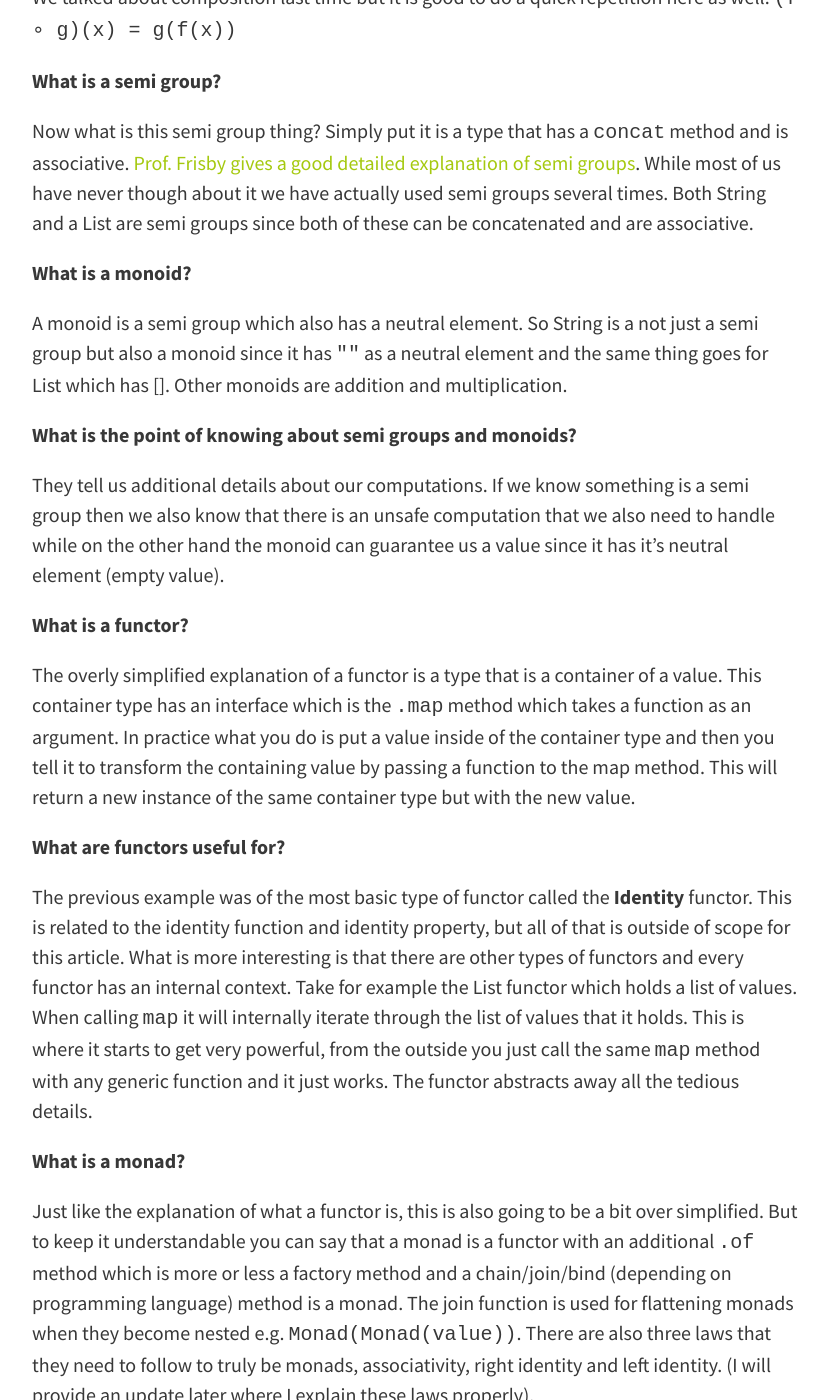
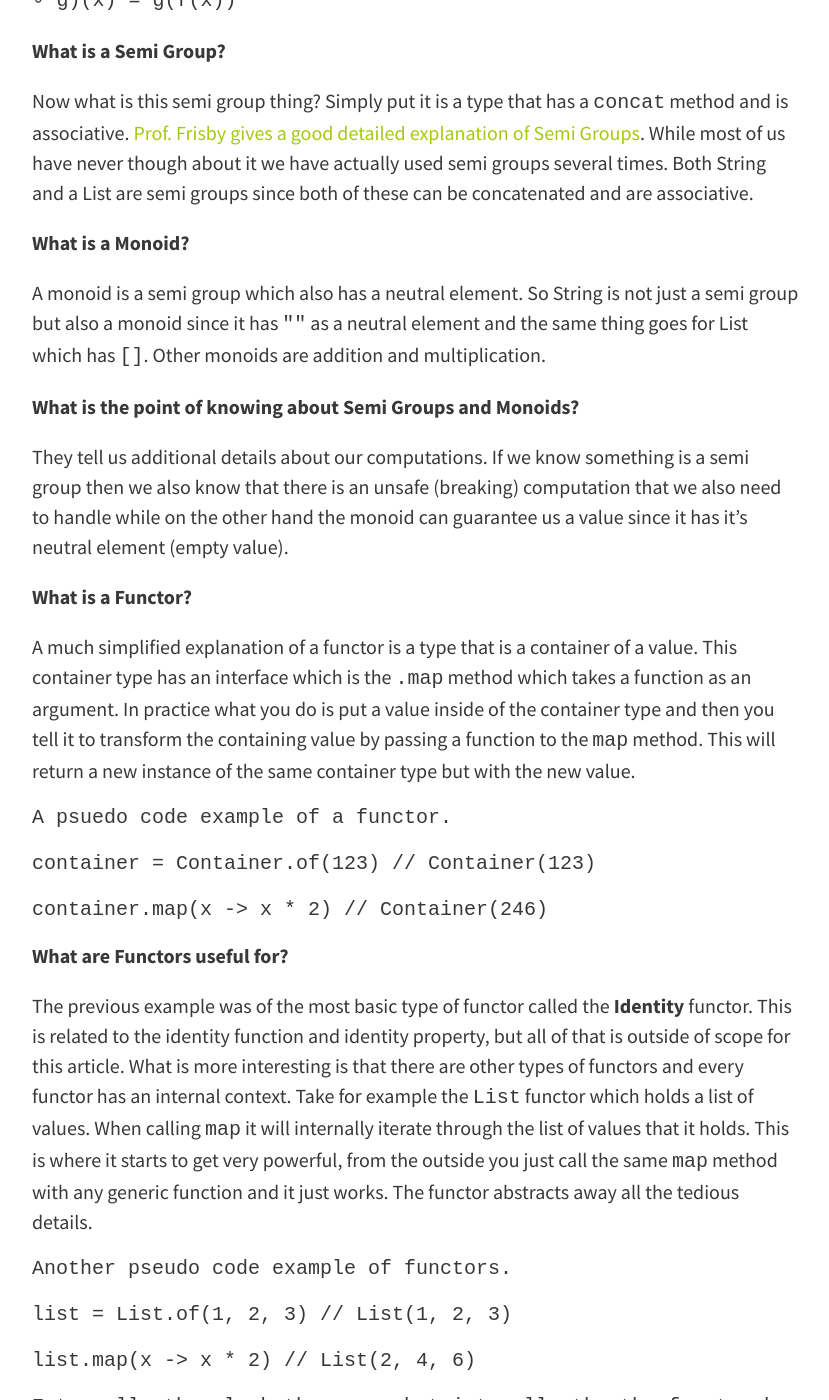
Before and after one commit to chriskevin/chrisunleashed, a Jekyll site: the page built from _posts/2018-11-16-fp-part2-functors-monads.md, in a window 1280 px wide and 1400 px high, scrolled down 1798 px. Shown: the whole window, without its empty margins (224-1053 px from the left). Built offline with Jekyll 4.4.1, drawn with Linux system fonts in a browser that asks for light colours; nearby versions of some CDN libraries; some of the changed text lies outside the part shown.

Commit message:
Publish FP part 2 missing text

````diff
--- a/_posts/2018-11-16-fp-part2-functors-monads.md
+++ b/_posts/2018-11-16-fp-part2-functors-monads.md
@@ -6,11 +6,11 @@
 tags: [functional programming, Java, JavaScript]
 ---
 
-**This is part of a series about developing your skills as a software developer. Last time we talked about functional programming we only touched [the basics](https://chriskevin.github.io/chrisunleashed/2018/09/28/fp-part1-java-kotlin-js.html). Beyond this point we start heading down the rabbit hole, which in this case goes very deep. All the way down to Category Theory. Now programming and mathematics start to get interrelated. However in this article we will try to stay more close to the practical applications in programming and leave the advanced math for a later time.**
+**This is part of a series about developing your skills as a software developer. Last time when we talked about functional programming we only touched [the basics](https://chriskevin.github.io/chrisunleashed/2018/09/28/fp-part1-java-kotlin-js.html). Beyond this point we start heading down the rabbit hole, which in this case goes very deep. All the way down to Category Theory. Now programming and mathematics start to get interrelated. However in this article we will try to stay more close to the practical applications in programming and leave the advanced math for a later time.**
 
-**What is category theory?**
+**What is Category Theory?**
 
-Prof Frisby gives this simplified explanation, "Category theory is an abstract branch of mathematics that can formalize concepts from several different branches such as set theory, type theory, group theory, logic, and more. It primarily deals with objects, morphisms, and transformations, which mirrors programming quite closely. Here is a chart of the same concepts as viewed from each separate theory." [Prof. Frisby Ch.05 - Coding by Composition](https://mostly-adequate.gitbooks.io/mostly-adequate-guide/ch05.html#category-theory) In reality it is a bit more complex than that, but delving deeper right now will not do us much good. However there are some basic math that we need to look at to make more sense of semi groups, monoids, functors and monads. These concept that are of interest for us are **associativity**, **commutativity** and **identity**.
+Prof Frisby gives this simplified explanation, "Category theory is an abstract branch of mathematics that can formalize concepts from several different branches such as set theory, type theory, group theory, logic, and more. It primarily deals with objects, morphisms, and transformations, which mirrors programming quite closely.", [Prof. Frisby Ch.05 - Coding by Composition](https://mostly-adequate.gitbooks.io/mostly-adequate-guide/ch05.html#category-theory). In reality it is a bit more complex than that, but delving deeper right now will not do us much good. However there are some basic math that we need to look at to make more sense of **Semi Groups**, **Monoids**, **Functors** and **Monads**. The concepts that are of interest to us are **associativity**, **commutativity** and **identity**.
 
 **What is associativity?**
 
@@ -28,34 +28,63 @@
 
 We talked about composition last time but it is good to do a quick repetition here as well. ```(f ∘ g)(x) = g(f(x))```
 
-**What is a semi group?**
+**What is a Semi Group?**
 
-Now what is this semi group thing? Simply put it is a type that has a `concat` method and is associative. [Prof. Frisby gives a good detailed explanation of semi groups](https://egghead.io/lessons/javascript-combining-things-with-semigroups). While most of us have never though about it we have actually used semi groups several times. Both String and a List are semi groups since both of these can be concatenated and are associative.
+Now what is this semi group thing? Simply put it is a type that has a `concat` method and is associative. [Prof. Frisby gives a good detailed explanation of Semi Groups](https://egghead.io/lessons/javascript-combining-things-with-semigroups). While most of us have never though about it we have actually used semi groups several times. Both String and a List are semi groups since both of these can be concatenated and are associative.
 
-**What is a monoid?**
+**What is a Monoid?**
 
-A monoid is a semi group which also has a neutral element. So String is a not just a semi group but also a monoid since it has `""` as a neutral element and the same thing goes for List which has []. Other monoids are addition and multiplication.
+A monoid is a semi group which also has a neutral element. So String is not just a semi group but also a monoid since it has `""` as a neutral element and the same thing goes for List which has `[]`. Other monoids are addition and multiplication.
 
-**What is the point of knowing about semi groups and monoids?**
+**What is the point of knowing about Semi Groups and Monoids?**
 
-They tell us additional details about our computations. If we know something is a semi group then we also know that there is an unsafe computation that we also need to handle while on the other hand the monoid can guarantee us a value since it has it's neutral element (empty value).
+They tell us additional details about our computations. If we know something is a semi group then we also know that there is an unsafe (breaking) computation that we also need to handle while on the other hand the monoid can guarantee us a value since it has it's neutral element (empty value).
 
-**What is a functor?**
+**What is a Functor?**
 
-The overly simplified explanation of a functor is a type that is a container of a value. This container type has an interface which is the `.map` method which takes a function as an argument. In practice what you do is put a value inside of the container type and then you tell it to transform the containing value by passing a function to the map method. This will return a new instance of the same container type but with the new value.
+A much simplified explanation of a functor is a type that is a container of a value. This container type has an interface which is the `.map` method which takes a function as an argument. In practice what you do is put a value inside of the container type and then you tell it to transform the containing value by passing a function to the `map` method. This will return a new instance of the same container type but with the new value.
 
-**What are functors useful for?**
+```
+A psuedo code example of a functor.
 
-The previous example was of the most basic type of functor called the **Identity** functor. This is related to the identity function and identity property, but all of that is outside of scope for this article. What is more interesting is that there are other types of functors and every functor has an internal context. Take for example the List functor which holds a list of values. When calling `map` it will internally iterate through the list of values that it holds. This is where it starts to get very powerful, from the outside you just call the same `map` method with any generic function and it just works. The functor abstracts away all the tedious details.
+container = Container.of(123) // Container(123)
 
-**What is a monad?**
+container.map(x -> x * 2) // Container(246)
+```
+
+**What are Functors useful for?**
+
+The previous example was of the most basic type of functor called the **Identity** functor. This is related to the identity function and identity property, but all of that is outside of scope for this article. What is more interesting is that there are other types of functors and every functor has an internal context. Take for example the `List` functor which holds a list of values. When calling `map` it will internally iterate through the list of values that it holds. This is where it starts to get very powerful, from the outside you just call the same `map` method with any generic function and it just works. The functor abstracts away all the tedious details.
+
+```
+Another pseudo code example of functors.
+
+list = List.of(1, 2, 3) // List(1, 2, 3)
+
+list.map(x -> x * 2) // List(2, 4, 6)
+
+Externally they look the same, but interally the the functor handles the application of the function differently in relation to the functors internal context.
+```
+
+**What is a Monad?**
 
 Just like the explanation of what a functor is, this is also going to be a bit over simplified. But to keep it understandable you can say that a monad is a functor with an additional `.of` method which is more or less a factory method and a chain/join/bind (depending on programming language) method is a monad. The join function is used for flattening monads when they become nested e.g. `Monad(Monad(value))`. There are also three laws that they need to follow to truly be monads, associativity, right identity and left identity. (I will provide an update later where I explain these laws properly).
 
-**What are monads useful for?**
+```
+Pseudo example of a monad.
+
+monad = Monad.of(1) // Monad(1)
+
+monad.map(x -> x + 1) // Monad(2)
+monad.map(someFunctionReturningAMonad) // Monad(Monad(1))
+
+nestedMonad.chain(someFunctionReturningAMonad) // Monad(1)
+```
+
+**What are Monads useful for?**
 Like functors, monads are very versatile since they all expose the same simple interface through `map` but internally the can solve different problems. One of these is the **Maybe/Optional** monad. Internally it handles whether a value exists or not. When calling `map` it will check if it has a value, if it does it will apply the provided function otherwise ignore it. This allows you to build up a computation of things that should happen given that the value exists. It is first at the end that you will need to consider what to do if the value does not exist. Either you return the Maybe or you handle it at the end of your mapping chain. This produces very clean code and you eliminate the need of indenting and nesting that if/else statements create. A some monads are also sum types. Other notable monads are Either that returns one of two possible values (values can be of different types), **Try** that handles success or failure cases, **IO/Task/Future** that handle execution of code that have side effects or are asynchronous.
 
-**What is a sum type?**
+**What is a Sum type?**
 
 The Maybe monad is usually implemented as a sum type where the sum is a **Just/Some** and a **Nothing** type. The Just will apply functions when `map` is called while Nothing will instead ignore it. It is also the Just that is the only one that actually contains a value.
 
````
